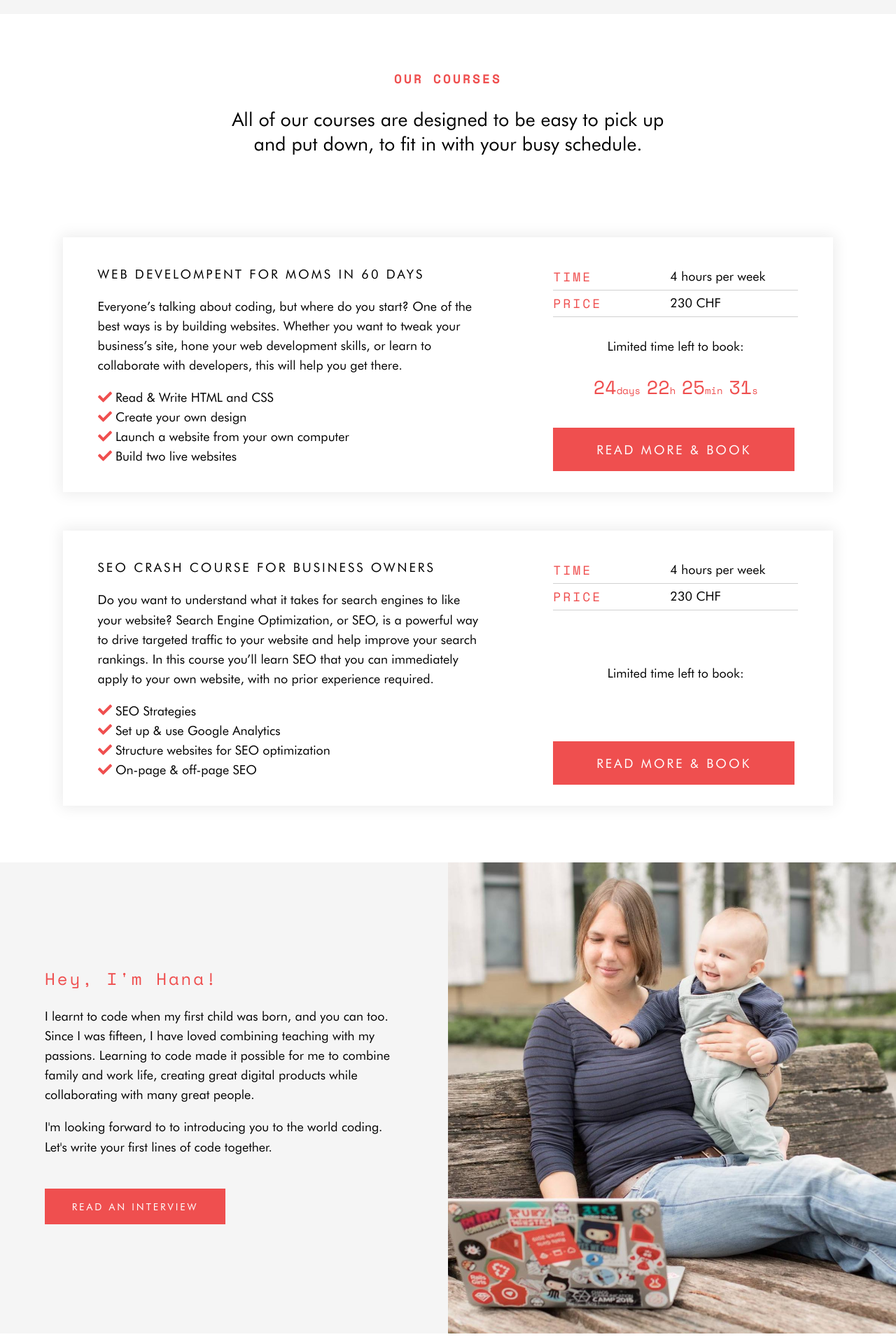
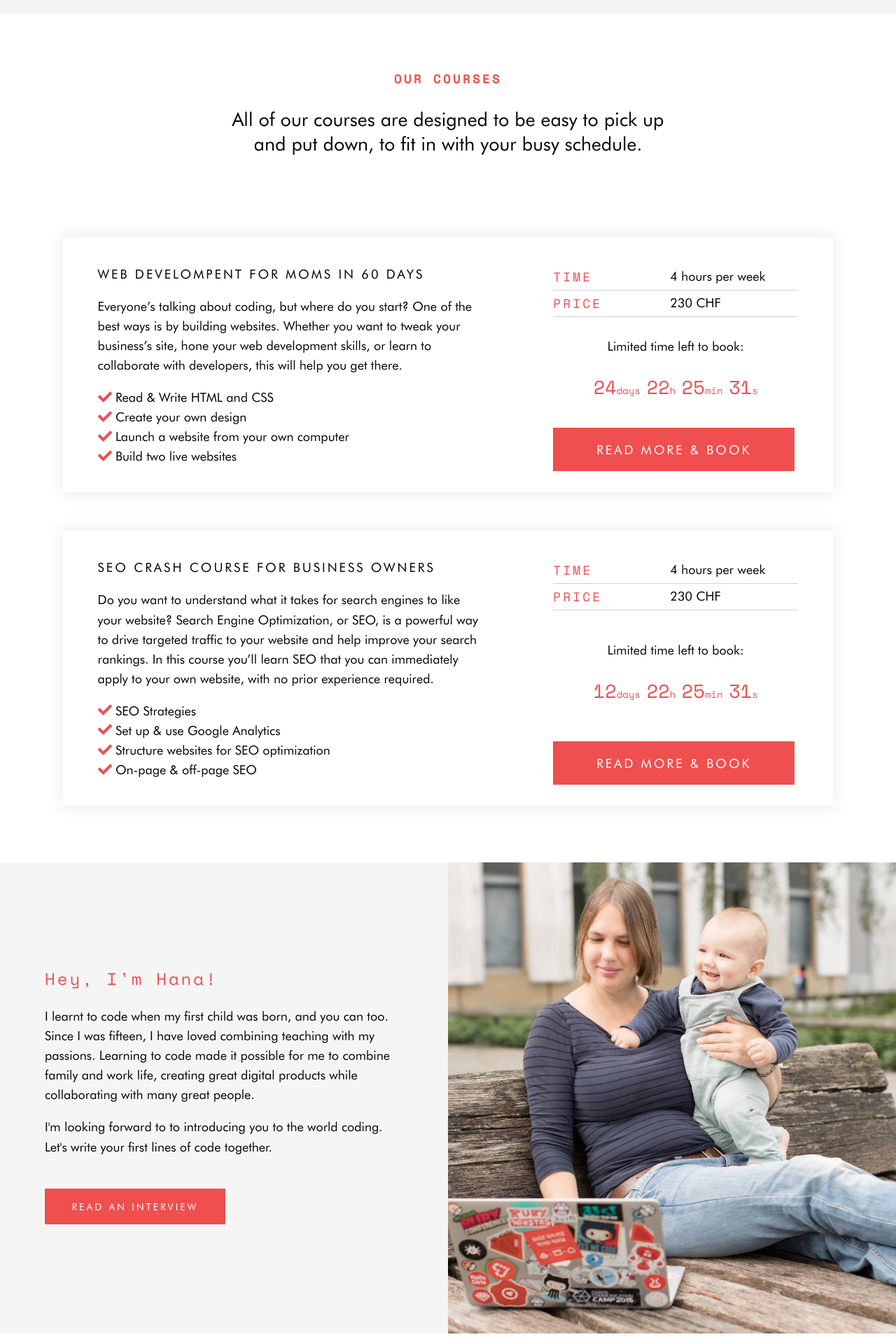
Before and after one commit to hharen/mltc_jekyll, a Jekyll site: the page built from index_to_be.html, in a window 1280 px wide. Shown: the part 2306-4226 px from the top of the page at 70% size. Built offline with Jekyll 4.4.1, drawn with Linux system fonts in a browser that asks for light colours; nearby versions of some CDN libraries.

Commit message:
Add second counter

```diff
--- a/_sass/components/course-card.scss
+++ b/_sass/components/course-card.scss
@@ -62,7 +62,7 @@ ul {
   text-align: center;
 }
 
-#countdown {
+#countdown, #countdownSEO {
   color: $primary-color;
   font-family: $heading-font;
   font-size: 1.5em;
--- a/_sass/components/footer.scss
+++ b/_sass/components/footer.scss
@@ -23,6 +23,11 @@
   top: 3px;
 }
 
+#mlb2-2406424.ml-form-embedContainer .ml-form-embedWrapper
+.ml-form-embedBody {
+  padding: 0 !important;
+}
+
 @media only screen and (max-width: 800px) {
   .footer-contact {
     display: block;
--- a/assets/js/countdown.js
+++ b/assets/js/countdown.js
@@ -26,3 +26,31 @@ var x = setInterval(function() {
     document.getElementById("countdown").innerHTML = "REGISTRATION CLOSED";
   }
 }, 1000);
+
+
+var countDownDateSEO = new Date("Sept 30, 2020 00:00:00").getTime();
+
+// Update the count down every 1 second
+var x = setInterval(function() {
+
+  var now = new Date().getTime();
+
+  var distance = countDownDateSEO - now;
+
+  var days = Math.floor(distance / (1000 * 60 * 60 * 24));
+  var hours = Math.floor((distance % (1000 * 60 * 60 * 24)) / (1000 * 60 * 60));
+  var minutes = Math.floor((distance % (1000 * 60 * 60)) / (1000 * 60));
+  var seconds = Math.floor((distance % (1000 * 60)) / 1000);
+
+  document.getElementById("countdownSEO").innerHTML =
+  days + "<span class='small-text'>days </span>"
+  + hours + "<span class='small-text'>h </span>"
+  + minutes + "<span class='small-text'>min </span>"
+  + seconds + "<span class='small-text'>s </span>";
+
+  // If the count down is over, write some text
+  if (distance < 0) {
+    clearInterval(x);
+    document.getElementById("countdownSEO").innerHTML = "REGISTRATION CLOSED";
+  }
+}, 1000);
--- a/index_to_be.html
+++ b/index_to_be.html
@@ -136,7 +136,7 @@ description: Coding classes made by moms, for moms. So if you're looking to comb
 
             <div class="time-to-book">
               <p>Limited time left to book:</p>
-              <p id="countdown"></p>
+              <p id="countdownSEO"></p>
             </div>
 
             <a href="#" class="button primary-button big">Read more & book</a>
```
